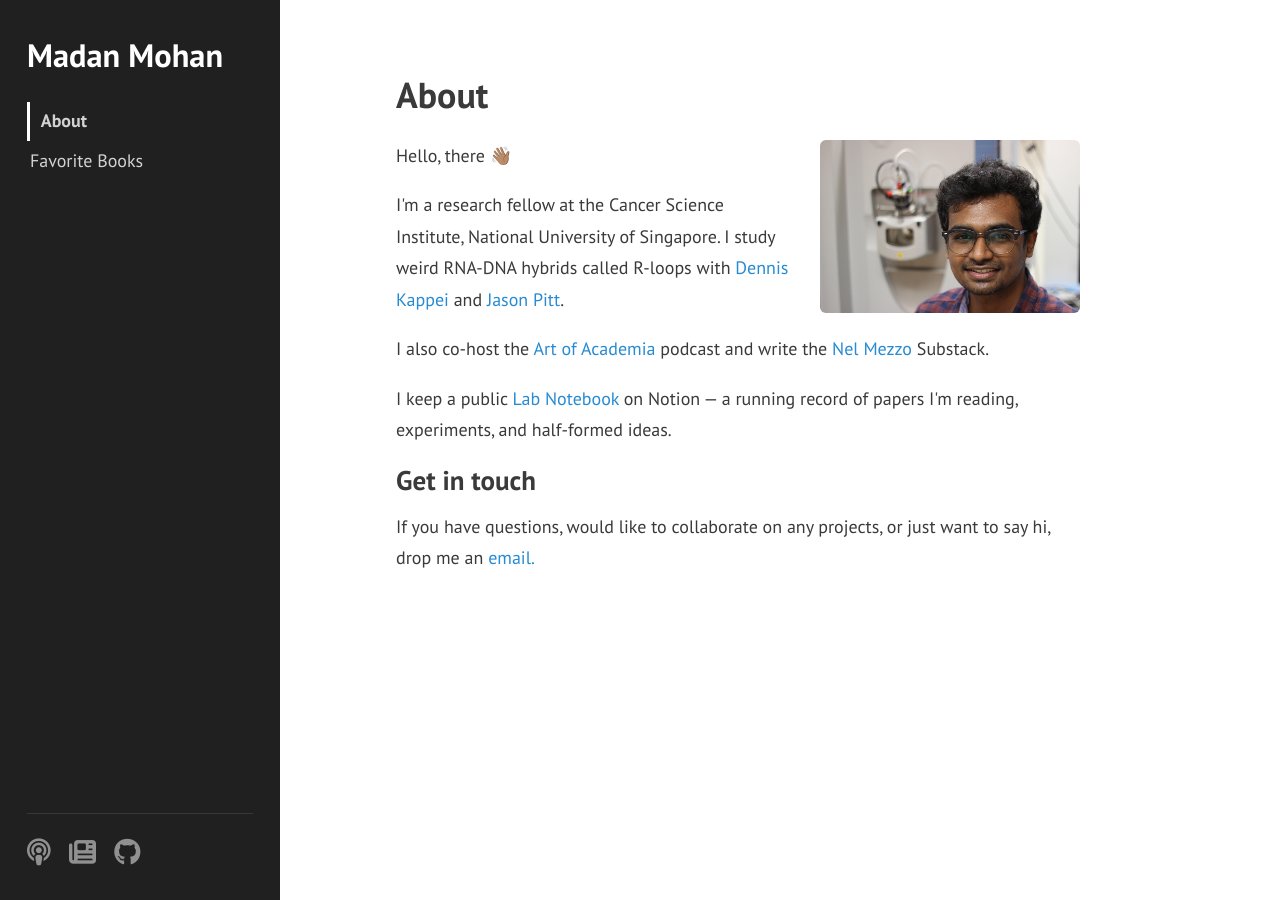
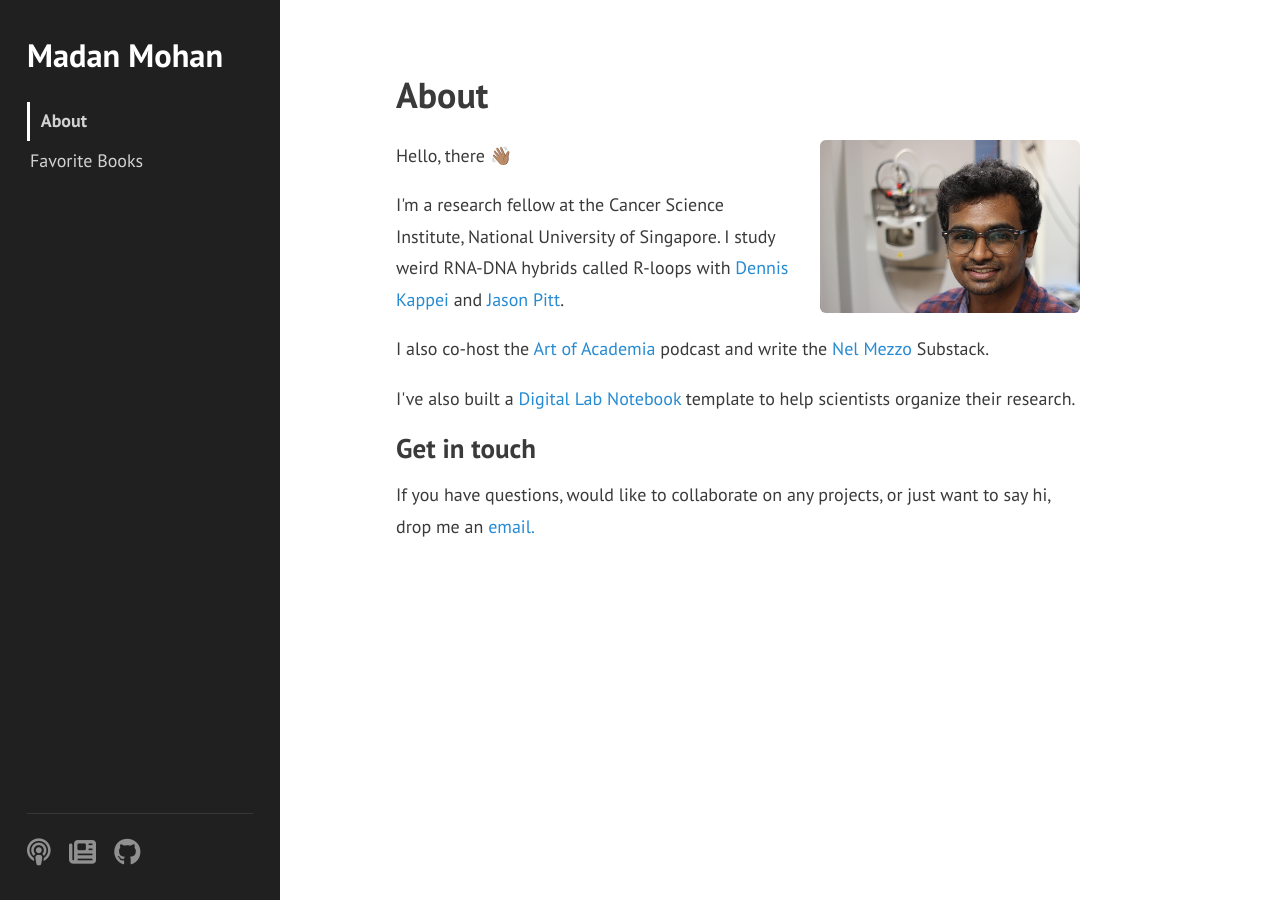
Before and after one commit to madanmohanuk/madanmohanuk.github.io, a Jekyll site: the page built from index.html, in a window 1280 px wide. Built offline with Jekyll 4.4.1, drawn with Linux system fonts in a browser that asks for light colours; nearby versions of some CDN libraries.

Commit message:
Update Notion Lab Notebook description in About page
Co-Authored-By: Claude Sonnet 4.6 <noreply@anthropic.com>

```diff
--- a/index.html
+++ b/index.html
@@ -16,7 +16,7 @@ description: Personal website of Madan Mohan Udaya Kumar
 <p>I also co-host the <a href="https://artofacademia.com/" target="_blank">Art of Academia</a> podcast and write the <a
         href="https://madanmohan.substack.com/" target="_blank">Nel Mezzo</a> Substack.
 </p>
-<p>I keep a public <a href="https://mmuk.notion.site/Lab-Notebook-3498238a2fc447068d725eb237a69547" target="_blank">Lab Notebook</a> on Notion — a running record of papers I'm reading, experiments, and half-formed ideas.
+<p>I've also built a <a href="https://mmuk.notion.site/Lab-Notebook-3498238a2fc447068d725eb237a69547" target="_blank">Digital Lab Notebook</a> template to help scientists organize their research.
 </p>
 <h2>Get in touch</h2>
 <p>If you have questions, would like to collaborate on any projects, or just want to say hi,
```
